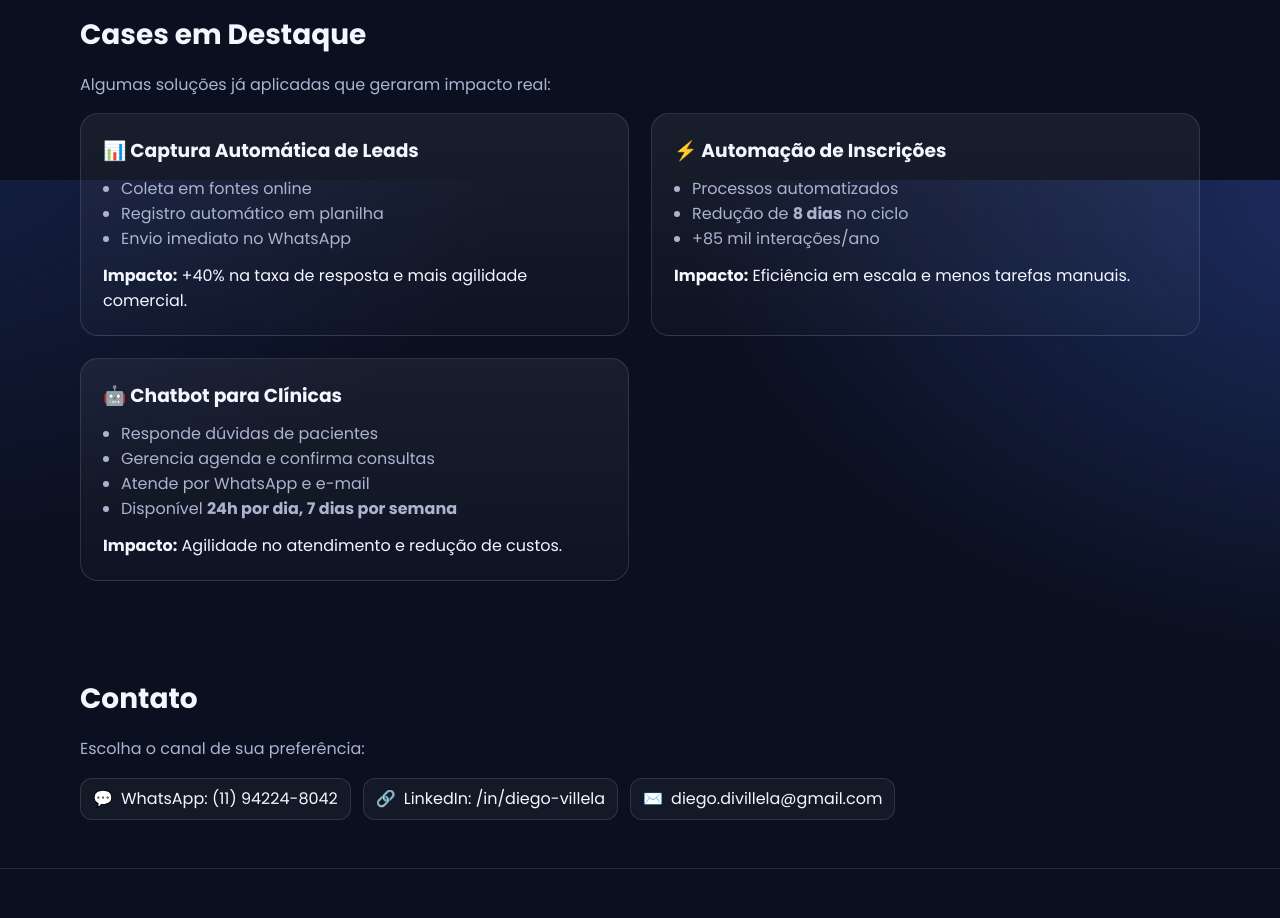
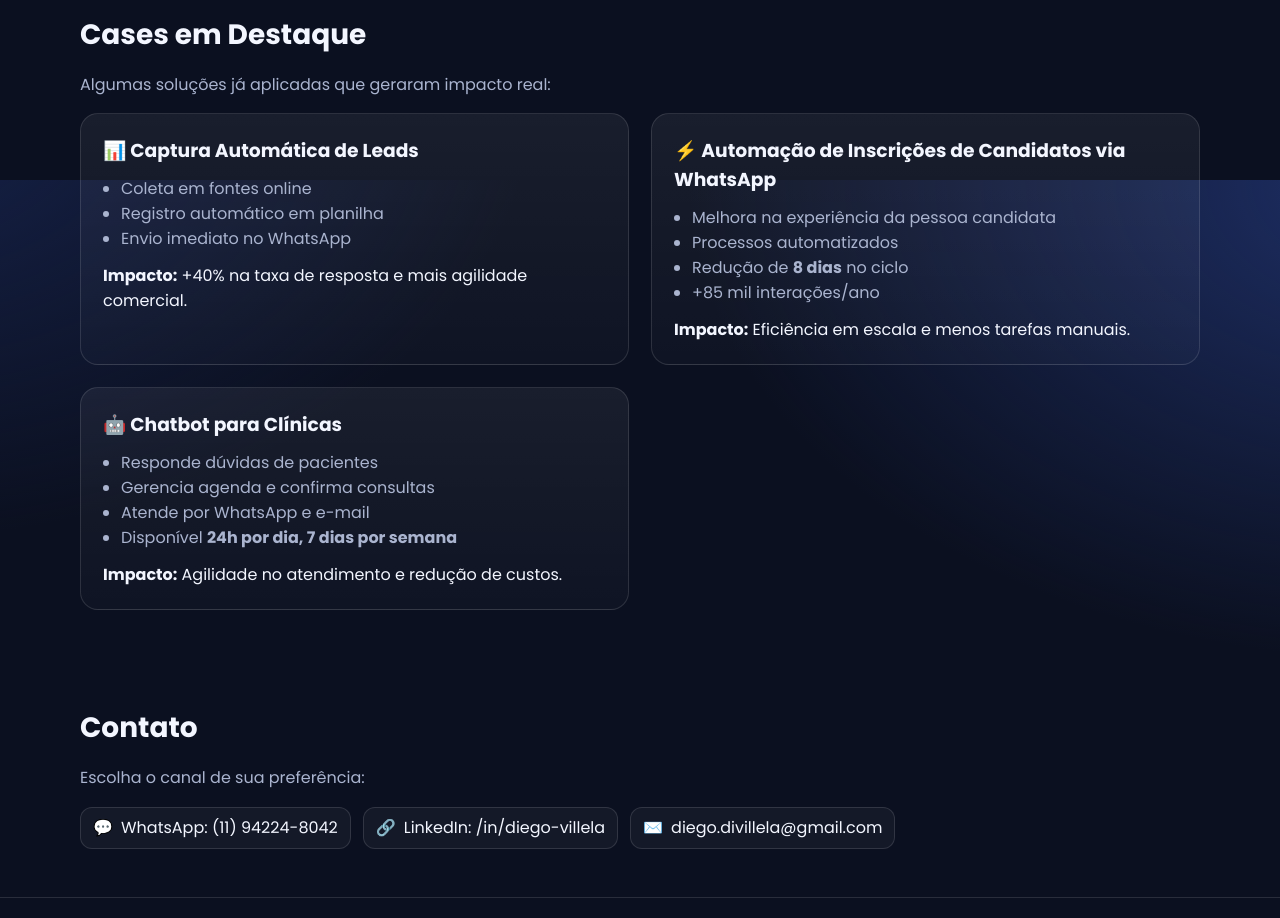
Before and after one commit to diegodivillela/diegovillela.github.io, a plain HTML site: page index.html in a window 1280 px wide. Shown: the part 1420-2338 px from the top of the page. Drawn offline with Linux system fonts and the light colour scheme.

Commit message:
Update index.html

```diff
--- a/index.html
+++ b/index.html
@@ -227,8 +227,9 @@
         </div>
 
         <div class="card">
-          <h3>⚡ Automação de Inscrições</h3>
+          <h3>⚡ Automação de Inscrições de Candidatos via WhatsApp</h3>
           <ul>
+            <li>Melhora na experiência da pessoa candidata</li>
             <li>Processos automatizados</li>
             <li>Redução de <b>8 dias</b> no ciclo</li>
             <li>+85 mil interações/ano</li>
```
